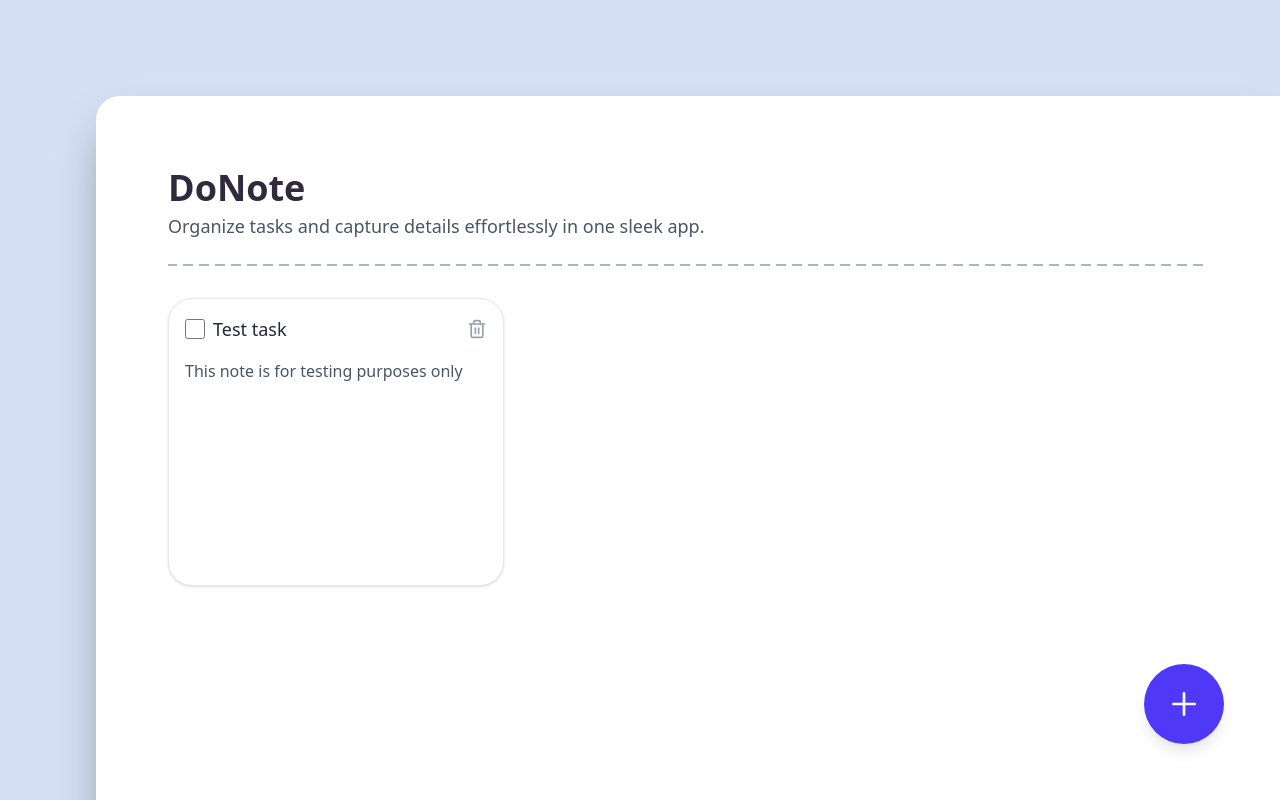
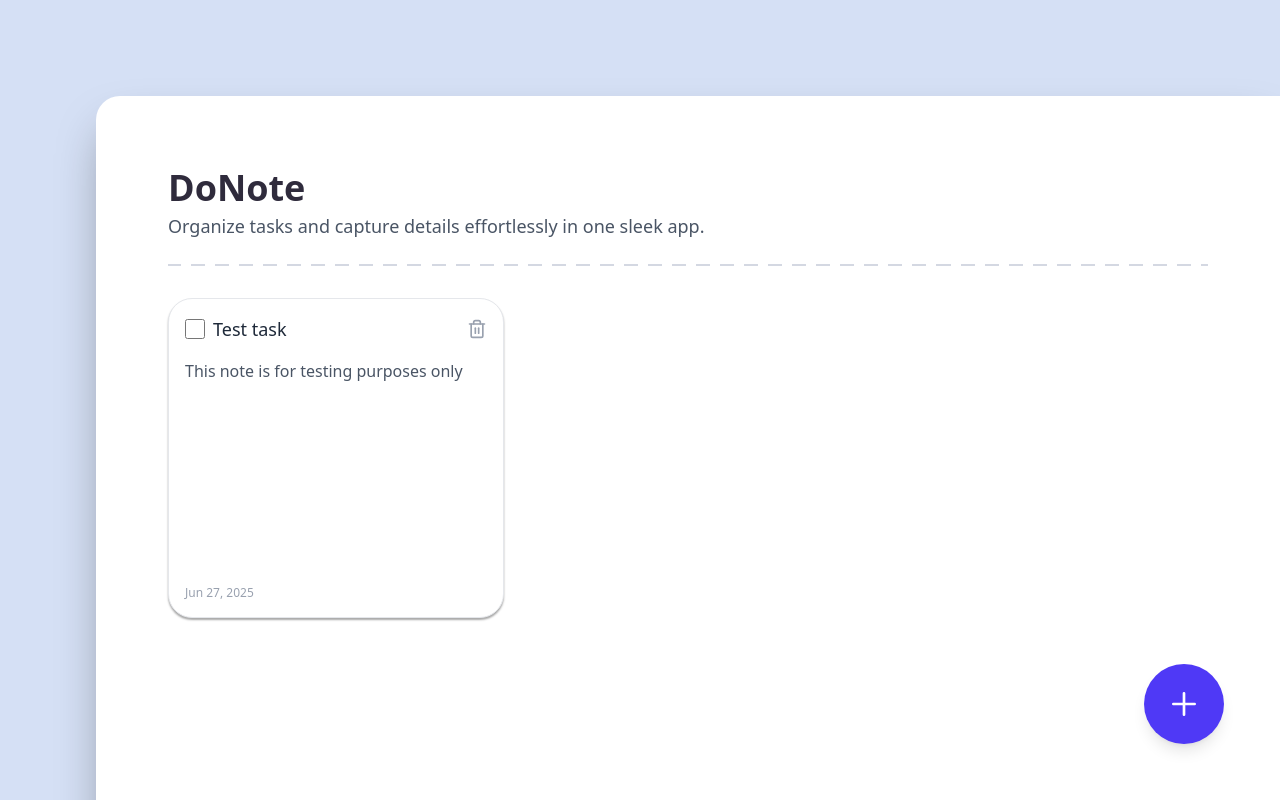
Before and after one commit to dev-ethanjohn/DoNote, a React (Vite) app: page / in a window 1280 px wide. Shown: the top 800 px of the page. Built offline with nearby package versions, Linux system fonts and the light colour scheme.

Commit message:
feat: include date prior to todo note creation

```diff
--- a/src/components/AddTodoModal.jsx
+++ b/src/components/AddTodoModal.jsx
@@ -52,8 +52,9 @@ const AddTodoModal = ({
             value={taskInput}
             onChange={handleChange}
             placeholder="e.g. Learn SwiftUI for iOS"
-            className="border border-gray-300 font-semibold rounded-lg p-2 focus:outline-none focus:ring-2 focus:ring-indigo-500 text-gray-700"
+            className="border border-gray-300 rounded-lg p-2 focus:outline-none focus:ring-2 focus:ring-indigo-500 text-gray-700 font-semibold placeholder:text-gray-400 placeholder:font-normal"
           />
+
           <small className="pl-2 text-xs text-gray-400">
             <span className="inline-block w-4 text-right">
               {charLimit - taskInput.length}
--- a/src/components/Note.jsx
+++ b/src/components/Note.jsx
@@ -1,14 +1,20 @@
 import { Trash2 } from "lucide-react";
 
 const Note = (props) => {
+  const formattedDate = new Date(props.date).toLocaleDateString("en-US", {
+    month: "short",
+    day: "numeric",
+    year: "numeric",
+  });
+
   return (
-    <div className="w-full h-72 bg-white border border-gray-200 rounded-3xl shadow-sm p-4 mb-4">
+    <div className="w-full h-80 bg-white border border-gray-200 rounded-3xl shadow-[0_2px_2px_rgba(0,0,0,0.34)] p-4 mb-4 flex flex-col justify-between">
+      <div>
         <div className="flex items-center justify-between">
           <div className="flex items-center gap-2">
             <input type="checkbox" className="w-5 h-5 accent-green-500" />
             <h2 className="text-lg font-medium text-gray-800">{props.task}</h2>
           </div>
-
           <button
             className="text-gray-400 hover:text-red-500 transition"
             onClick={props.onDelete}
@@ -18,8 +24,15 @@ const Note = (props) => {
         </div>
 
         {props.note?.trim() && (
-        <p className="mt-4 text-base text-gray-600">{props.note}</p>
+          <p className="mt-4 text-base text-gray-600 line-clamp-[9]">
+            {props.note}
+          </p>
         )}
+      </div>
+
+      <small className="text-xs text-gray-400 mt-2 text-left">
+        {formattedDate}
+      </small>
     </div>
   );
 };
--- a/src/components/NoteList.jsx
+++ b/src/components/NoteList.jsx
@@ -17,6 +17,7 @@ const NoteList = () => {
       task: "Test task",
       note: "This note is for testing purposes only",
       completed: false,
+      date: new Date().toISOString(),
     },
   ]);
 
@@ -31,7 +32,13 @@ const NoteList = () => {
     if (taskInput.trim().length >= 3) {
       setTodos(() => [
         ...todos,
-        { id: Date.now(), task: taskInput, note: noteInput, completed: false },
+        {
+          id: Date.now(),
+          task: taskInput,
+          note: noteInput,
+          completed: false,
+          date: new Date().toISOString(),
+        },
       ]);
     }
 
@@ -56,6 +63,7 @@ const NoteList = () => {
             note={todo.note}
             completed={todo.completed}
             onDelete={() => onDelete(todo.id)}
+            date={todo.date}
           />
         ))
       )}
--- a/src/index.css
+++ b/src/index.css
@@ -5,13 +5,13 @@ html {
 }
 
 .long-dashed {
-  border-top: 2px dashed #aeb4c2;
+  border-top: 2px dashed #d4d8e2;
   border-image: repeating-linear-gradient(
       to right,
-      #aeb4c2 0px,
-      #aeb4c2 10px,
-      transparent 10px,
-      transparent 16px
+      #d4d8e2 0px,
+      #d4d8e2 14px,
+      transparent 14px,
+      transparent 24px
     )
     1;
 }
```
Lines whose indentation alone changed are shown as unchanged.
